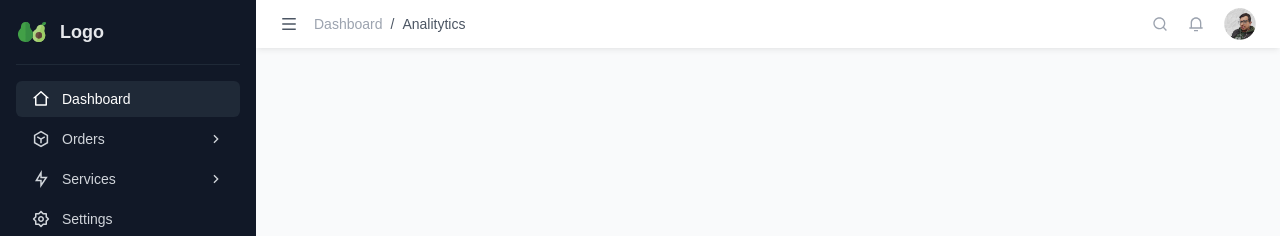
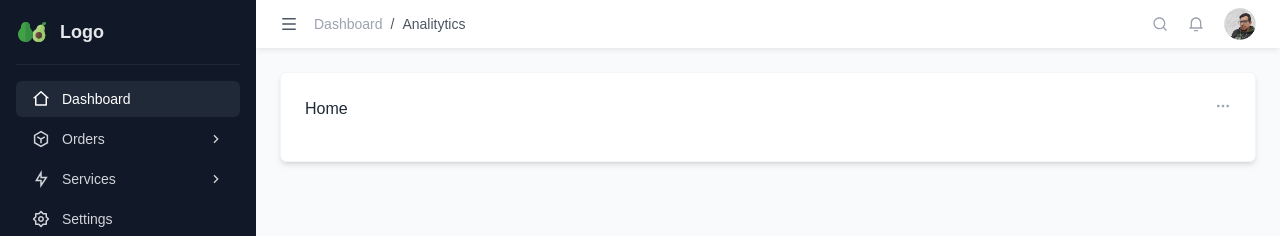
Before and after one commit to dejeloper/dashsoft, a React (Vite) app: page / in a window 1280 px wide. Shown: the top 236 px of the page. Built offline with nearby package versions, Linux system fonts and the light colour scheme.

Commit message:
Add routes and components for Home, Searching, and Products

```diff
--- a/src/App.tsx
+++ b/src/App.tsx
@@ -1,9 +1,16 @@
 import { useEffect } from "react";
+import { Route, Routes } from "react-router-dom";
 // Components
 import { Sidebar } from "./components/Sidebar";
 import { Header } from "./components/Header";
+// Icons
+import { RiMoreFill } from "react-icons/ri";
 // Styles
 import "./App.css";
+
+const Home = () => <div>Home</div>;
+const Searching = () => <div>Searching</div>;
+const Products = () => <div>Products</div>;
 
 function App() {
   useEffect(() => {
@@ -46,8 +53,32 @@ function App() {
   return (
     <>
       <Sidebar />
-      <main className="w-[calc(100%-256px)] ml-64 bg-gray-50 min-h-screen">
+      <main className="w-full md:w-[calc(100%-256px)] md:ml-64 bg-gray-50 min-h-screen transition-all main ">
         <Header />
+        <section className="p-6">
+          <div className="grid grid-cols-1 md:grid-cols-2 lg:grid-cols-3 gap-6">
+            <div className="col-span-6 bg-white rounded-md border border-gray-100 p-6 shadow-md shadow-black/10">
+              <div className="flex items-start justify-between mb-4">
+                <div className="font-medium">
+                  <Routes>
+                    <Route path="/" element={<Home />} />
+                    <Route path="/search" element={<Searching />} />
+                    <Route path="/products" element={<Products />} />
+                    <Route path="/products" element={<Products />} /> f
+                  </Routes>
+                </div>
+                <div className="actions">
+                  <button
+                    type="button"
+                    className="dropdown-toggle text-gray-400 hover:text-gray-600"
+                  >
+                    <RiMoreFill />
+                  </button>
+                </div>
+              </div>
+            </div>
+          </div>
+        </section>
       </main>
     </>
   );
--- a/src/main.tsx
+++ b/src/main.tsx
@@ -1,11 +1,12 @@
 import ReactDOM from "react-dom/client";
+import { BrowserRouter } from "react-router-dom";
 import App from "./App.tsx";
 import "@fontsource-variable/onest";
 import "@fontsource-variable/inter";
 import "./index.css";
 
 ReactDOM.createRoot(document.getElementById("root")!).render(
-  <>
+  <BrowserRouter>
     <App />
-  </>
+  </BrowserRouter>
 );
```
